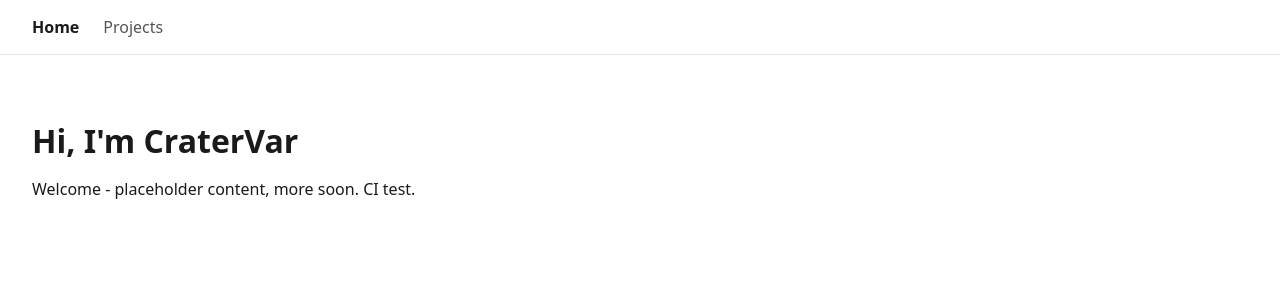
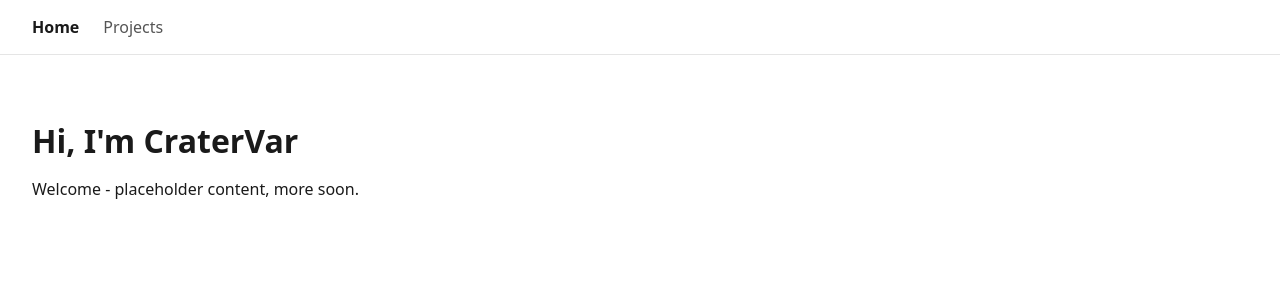
Before and after one commit to outbaksean/homepage, a Vue app in the folder app/: page / in a window 1280 px wide. Shown: the top 300 px of the page. Built offline with nearby package versions, Linux system fonts and the light colour scheme.

Commit message:
Remove CI test text

```diff
--- a/app/src/views/HomeView.vue
+++ b/app/src/views/HomeView.vue
@@ -1,7 +1,7 @@
 <template>
   <main>
     <h1>Hi, I'm CraterVar</h1>
-    <p>Welcome - placeholder content, more soon. CI test.</p>
+    <p>Welcome - placeholder content, more soon.</p>
   </main>
 </template>
 
```
